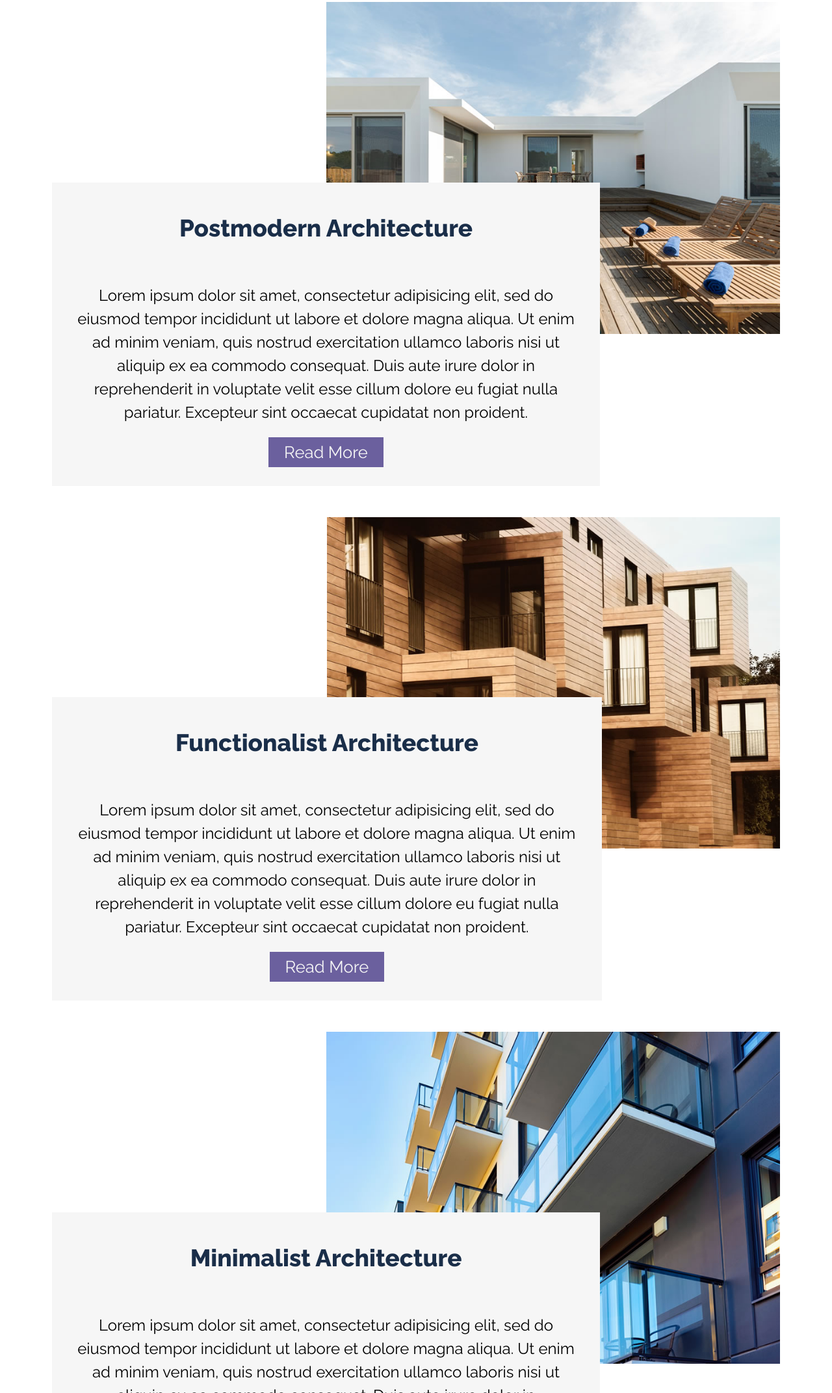
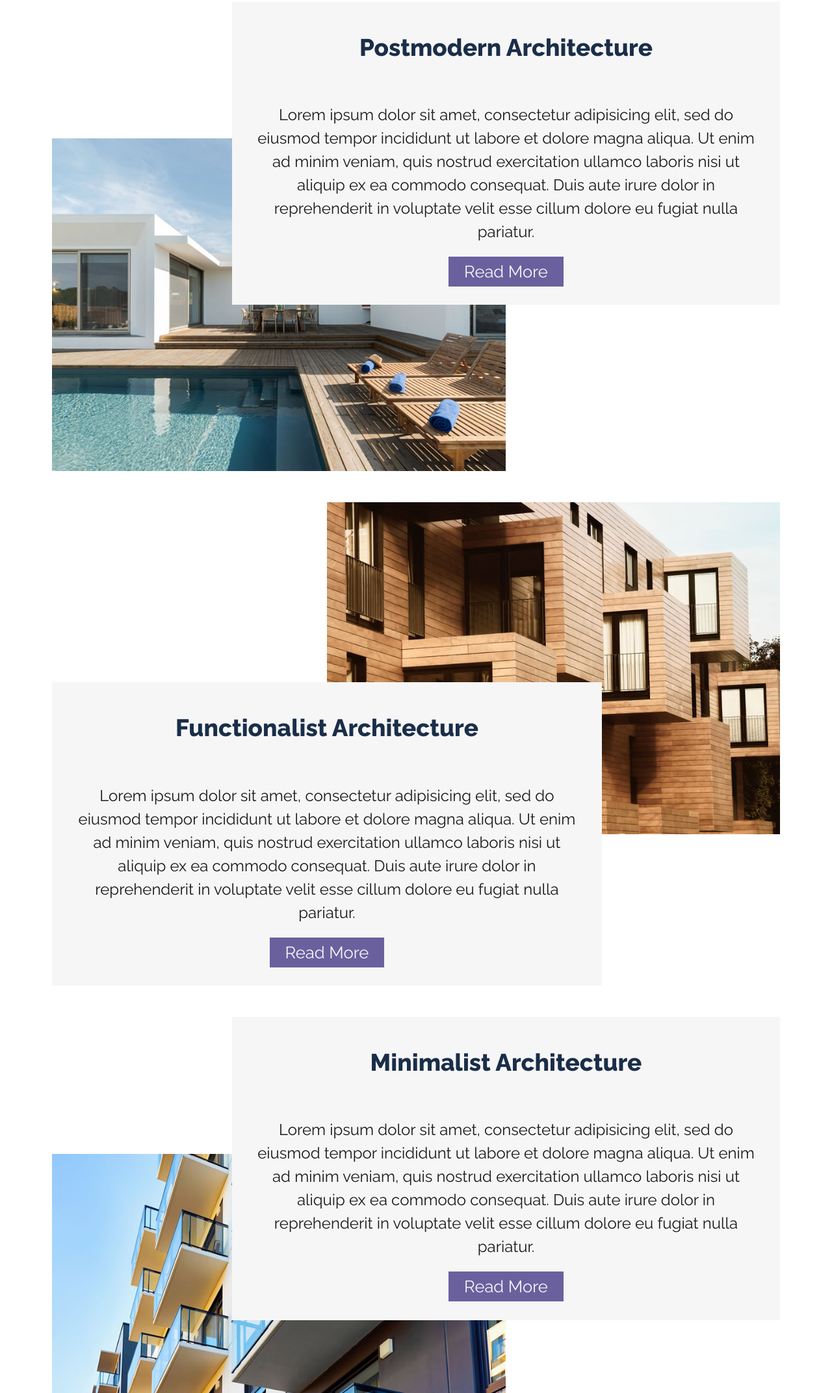
Before and after one commit to robvimudesignwp/template-architecture-studio, a plain HTML site: page index.html in a window 1280 px wide. Shown: the part 2651-4795 px from the top of the page at 65% size. Drawn offline with Linux system fonts and the light colour scheme.

Commit message:
Añadiendo la sección de galeria, aun están pendientes los estilos y agregar algunas imágenes

```diff
--- a/css/styles.css
+++ b/css/styles.css
@@ -245,15 +245,21 @@ img{
     grid-column: 1 / span 2;
     grid-row: 2 / span 2;
   }
+
+  .content-item-4:last-of-type{
+    grid-column: 2 / span 2;
+    grid-row: 1 / span 2;
+  }
+
+  .content-item-3:first-of-type{
+    grid-column: 1 / span 2;
+    grid-row: 2 / span 2;
+  }
 }
 
-.content-item-2{
+.content-item-2,
+.content-item-4{
   background-color: var(--white-platinium);
   padding: 2rem;
   text-align: center;
 }
-
-
-.content-item-2 p{
-  color: var(--bla);
-}
--- a/index.html
+++ b/index.html
@@ -58,19 +58,19 @@
             <h3>Modern Architecture</h3>
             <p>Lorem ipsum dolor sit amet, consectetur adipisicing elit, sed do eiusmod tempor incididunt ut labore et dolore magna aliqua.
               Ut enim ad minim veniam, quis nostrud exercitation ullamco laboris nisi ut aliquip ex ea commodo consequat.
-              Duis aute irure dolor in reprehenderit in voluptate velit esse cillum dolore eu fugiat nulla pariatur. Excepteur sint occaecat cupidatat non proident.</p>
+              Duis aute irure dolor in reprehenderit in voluptate velit esse cillum dolore eu fugiat nulla pariatur.</p>
               <a class="btn" href="#">Read More</a>
           </div><!-- end content-item-2 -->
         </div><!-- end content-box -->
         <div class="container content-box">
-          <div class="content-item-1">
+          <div class="content-item-3">
             <img src="images/category_002.jpg" alt="Postmodern architecture">
           </div><!-- end content-item-1 -->
-          <div class="content-item-2">
+          <div class="content content-item-4">
             <h3>Postmodern Architecture</h3>
             <p>Lorem ipsum dolor sit amet, consectetur adipisicing elit, sed do eiusmod tempor incididunt ut labore et dolore magna aliqua.
               Ut enim ad minim veniam, quis nostrud exercitation ullamco laboris nisi ut aliquip ex ea commodo consequat.
-              Duis aute irure dolor in reprehenderit in voluptate velit esse cillum dolore eu fugiat nulla pariatur. Excepteur sint occaecat cupidatat non proident.</p>
+              Duis aute irure dolor in reprehenderit in voluptate velit esse cillum dolore eu fugiat nulla pariatur.</p>
               <a class="btn" href="#">Read More</a>
           </div><!-- end content-item-2 -->
         </div><!-- end content-box -->
@@ -82,22 +82,30 @@
             <h3>Functionalist Architecture</h3>
             <p>Lorem ipsum dolor sit amet, consectetur adipisicing elit, sed do eiusmod tempor incididunt ut labore et dolore magna aliqua.
               Ut enim ad minim veniam, quis nostrud exercitation ullamco laboris nisi ut aliquip ex ea commodo consequat.
-              Duis aute irure dolor in reprehenderit in voluptate velit esse cillum dolore eu fugiat nulla pariatur. Excepteur sint occaecat cupidatat non proident.</p>
+              Duis aute irure dolor in reprehenderit in voluptate velit esse cillum dolore eu fugiat nulla pariatur.</p>
               <a class="btn" href="#">Read More</a>
           </div><!-- end content-item-2 -->
         </div><!-- end content-box -->
         <div class="container content-box">
-          <div class="content-item-1">
+          <div class="content-item-3">
             <img src="images/category_004.jpg" alt="Minimalist architecture">
           </div><!-- end content-item-1 -->
-          <div class="content-item-2">
+          <div class="content-item-4">
             <h3>Minimalist Architecture</h3>
             <p>Lorem ipsum dolor sit amet, consectetur adipisicing elit, sed do eiusmod tempor incididunt ut labore et dolore magna aliqua.
               Ut enim ad minim veniam, quis nostrud exercitation ullamco laboris nisi ut aliquip ex ea commodo consequat.
-              Duis aute irure dolor in reprehenderit in voluptate velit esse cillum dolore eu fugiat nulla pariatur. Excepteur sint occaecat cupidatat non proident.</p>
+              Duis aute irure dolor in reprehenderit in voluptate velit esse cillum dolore eu fugiat nulla pariatur.</p>
               <a class="btn" href="#">Read More</a>
           </div><!-- end content-item-2 -->
         </div><!-- end content-box -->
     </main>
+    <section>
+      <h2>Gallery</h2>
+      <div class="gallery">
+        <div class="image-gallery">
+          <img src="images/" alt="">
+        </div>
+      </div>
+    </section>
   </body>
 </html>
```
